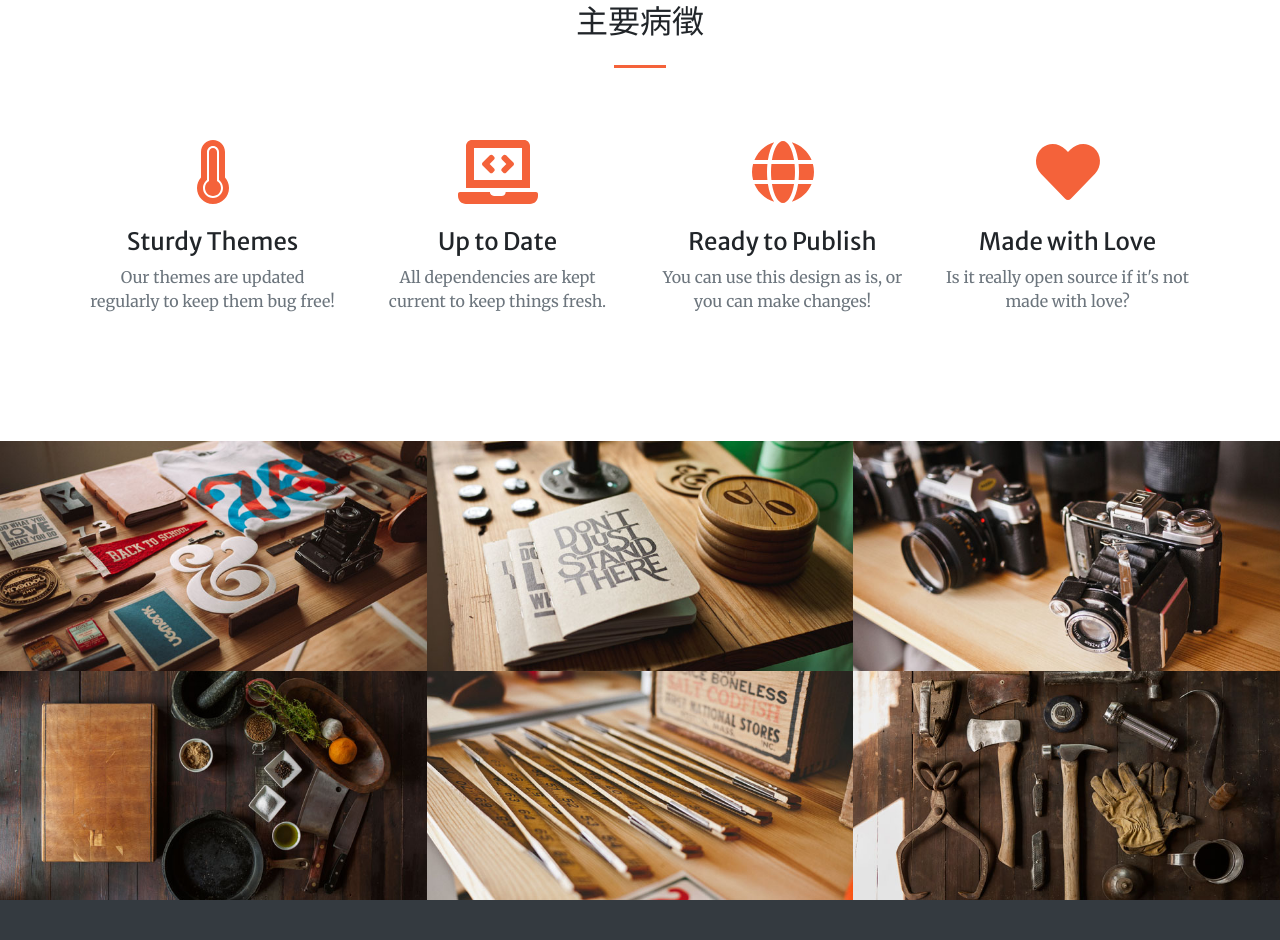
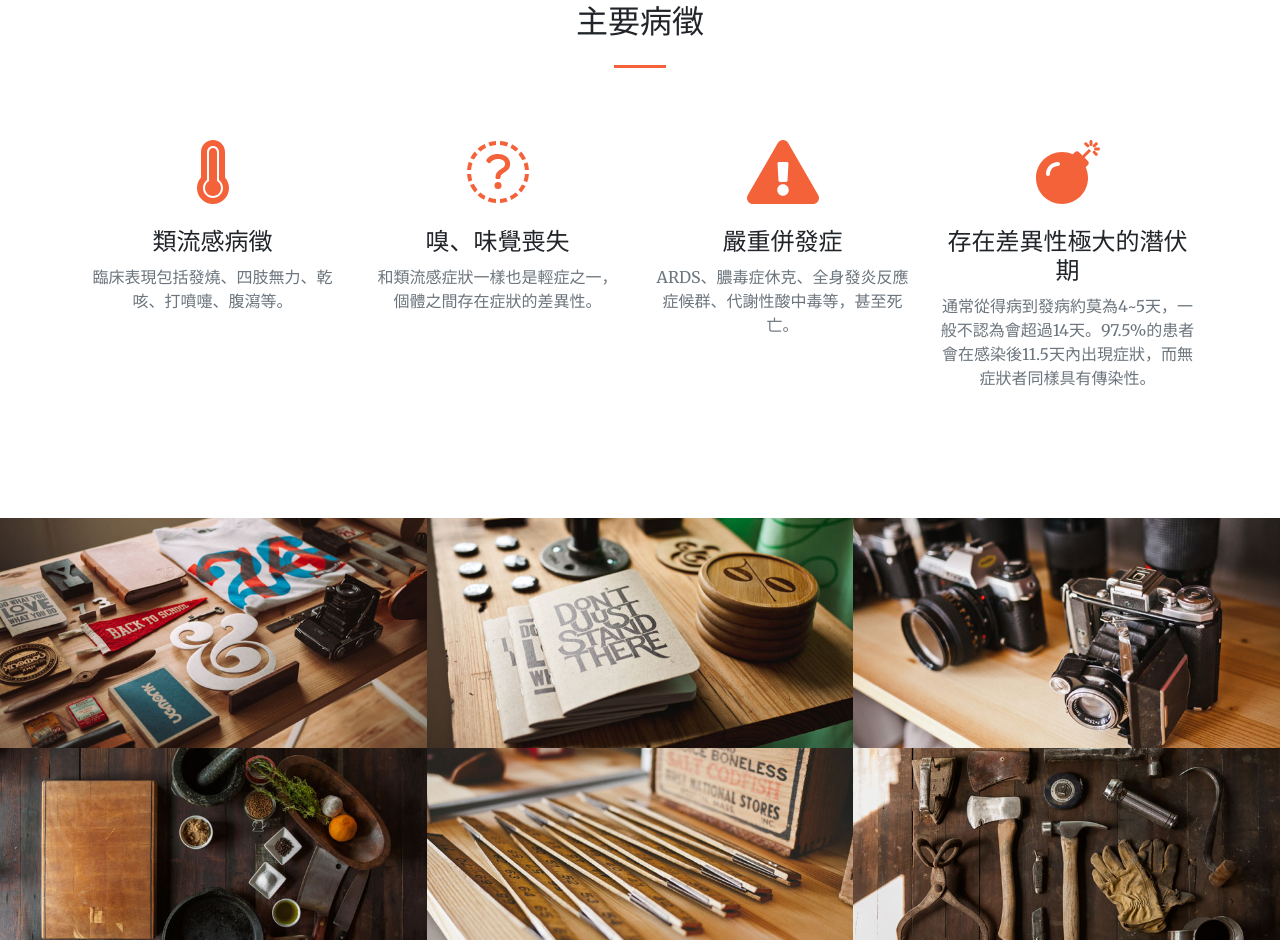
Before and after one commit to Bblordbb/Coronavirus, a plain HTML site: page index.html in a window 1280 px wide. Shown: the part 1451-2391 px from the top of the page. Drawn offline with nearby package versions, Linux system fonts and the light colour scheme.

Commit message:
Update index.html

```diff
--- a/index.html
+++ b/index.html
@@ -70,29 +70,29 @@
                     <div class="col-lg-3 col-md-6 text-center">
                         <div class="mt-5">
                             <i class="fas fa-4x fa-thermometer-full text-primary mb-4"></i>
-                            <h3 class="h4 mb-2">Sturdy Themes</h3>
-                            <p class="text-muted mb-0">Our themes are updated regularly to keep them bug free!</p>
+                            <h3 class="h4 mb-2">類流感病徵</h3>
+                            <p class="text-muted mb-0">臨床表現包括發燒、四肢無力、乾咳、打噴嚏、腹瀉等。</p>
                         </div>
                     </div>
                     <div class="col-lg-3 col-md-6 text-center">
                         <div class="mt-5">
-                            <i class="fas fa-4x fa-laptop-code text-primary mb-4"></i>
-                            <h3 class="h4 mb-2">Up to Date</h3>
-                            <p class="text-muted mb-0">All dependencies are kept current to keep things fresh.</p>
+                            <i class="fas fa-4x fa-frown-o text-primary mb-4"></i>
+                            <h3 class="h4 mb-2">嗅、味覺喪失</h3>
+                            <p class="text-muted mb-0">和類流感症狀一樣也是輕症之一，個體之間存在症狀的差異性。</p>
                         </div>
                     </div>
                     <div class="col-lg-3 col-md-6 text-center">
                         <div class="mt-5">
-                            <i class="fas fa-4x fa-globe text-primary mb-4"></i>
-                            <h3 class="h4 mb-2">Ready to Publish</h3>
-                            <p class="text-muted mb-0">You can use this design as is, or you can make changes!</p>
+                            <i class="fas fa-4x fa-exclamation-triangle text-primary mb-4"></i>
+                            <h3 class="h4 mb-2">嚴重併發症</h3>
+                            <p class="text-muted mb-0">ARDS、膿毒症休克、全身發炎反應症候群、代謝性酸中毒等，甚至死亡。</p>
                         </div>
                     </div>
                     <div class="col-lg-3 col-md-6 text-center">
                         <div class="mt-5">
-                            <i class="fas fa-4x fa-heart text-primary mb-4"></i>
-                            <h3 class="h4 mb-2">Made with Love</h3>
-                            <p class="text-muted mb-0">Is it really open source if it's not made with love?</p>
+                            <i class="fas fa-4x fa-bomb text-primary mb-4"></i>
+                            <h3 class="h4 mb-2">存在差異性極大的潛伏期</h3>
+                            <p class="text-muted mb-0">通常從得病到發病約莫為4~5天，一般不認為會超過14天。97.5%的患者會在感染後11.5天內出現症狀，而無症狀者同樣具有傳染性。</p>
                         </div>
                     </div>
                 </div>
```
